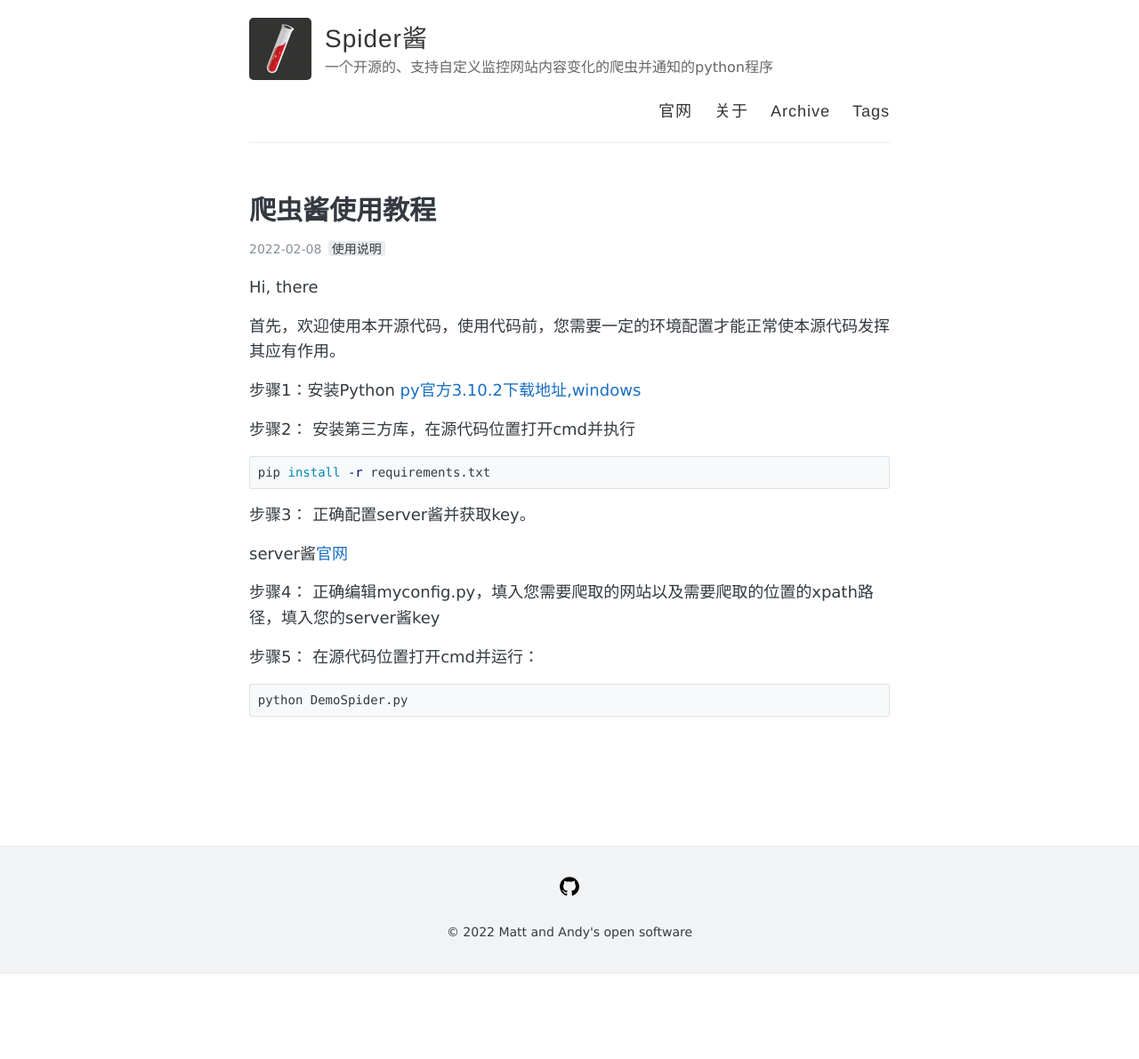
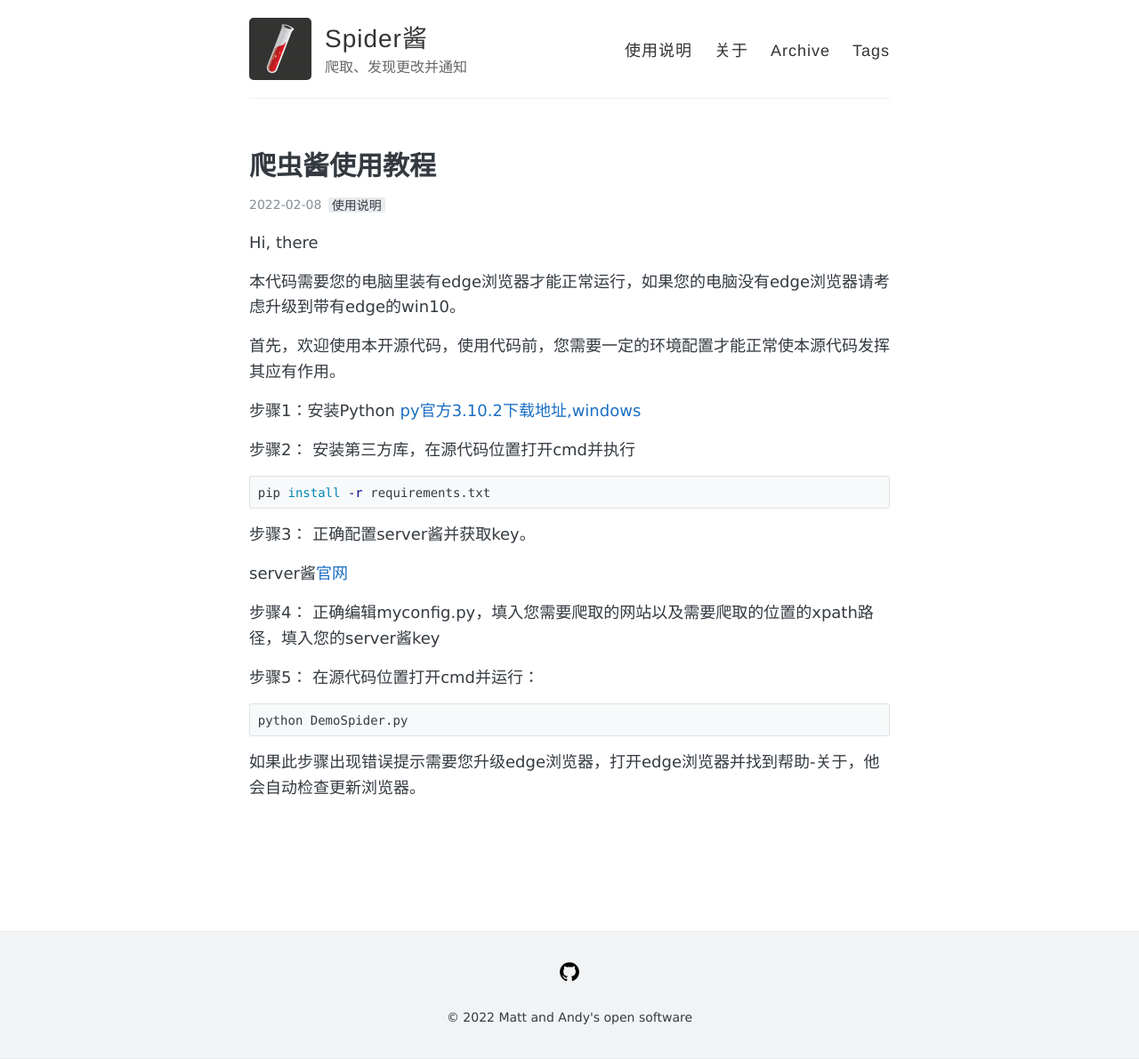
Before and after one commit to Matt-wzy/spiderjiang, a Jekyll site: the page built from _posts/2022-02-08-how-to-use-it.md, in a window 1280 px wide. Shown: the whole page at 89% size. Built offline with Jekyll 4.4.1, drawn with Linux system fonts in a browser that asks for light colours; before the commit the page ends 1095 px from its top, so only the background shows below that.

Commit message:
补充并修改

````diff
--- a/_config.yml
+++ b/_config.yml
@@ -6,7 +6,7 @@
 name: Spider酱
 
 # Short bio or description (displayed in the header)
-description: 一个开源的、支持自定义监控网站内容变化的爬虫并通知的python程序
+description: 爬取、发现更改并通知
 
 #
 # Flags below are optional
@@ -20,8 +20,8 @@
 # and URL Link(e.g. 'Theme' tab below) tabs. If you don't need one, just delete
 # it from the list(Delete '- name: ' and 'url: ', too!)
 navigation:
-  - name: 官网
-    url: /
+  - name: 使用说明
+    url: /how-to-use-it/
   - name: 关于
     url: /about
   - name: Archive
--- a/_posts/2022-02-08-how-to-use-it.md
+++ b/_posts/2022-02-08-how-to-use-it.md
@@ -7,8 +7,9 @@
 
 ---
 
+Hi, there
 
-Hi, there
+本代码需要您的电脑里装有edge浏览器才能正常运行，如果您的电脑没有edge浏览器请考虑升级到带有edge的win10。
 
 首先，欢迎使用本开源代码，使用代码前，您需要一定的环境配置才能正常使本源代码发挥其应有作用。
 
@@ -31,3 +32,5 @@
 ```bash
 python DemoSpider.py
 ```
+
+如果此步骤出现错误提示需要您升级edge浏览器，打开edge浏览器并找到帮助-关于，他会自动检查更新浏览器。
````
